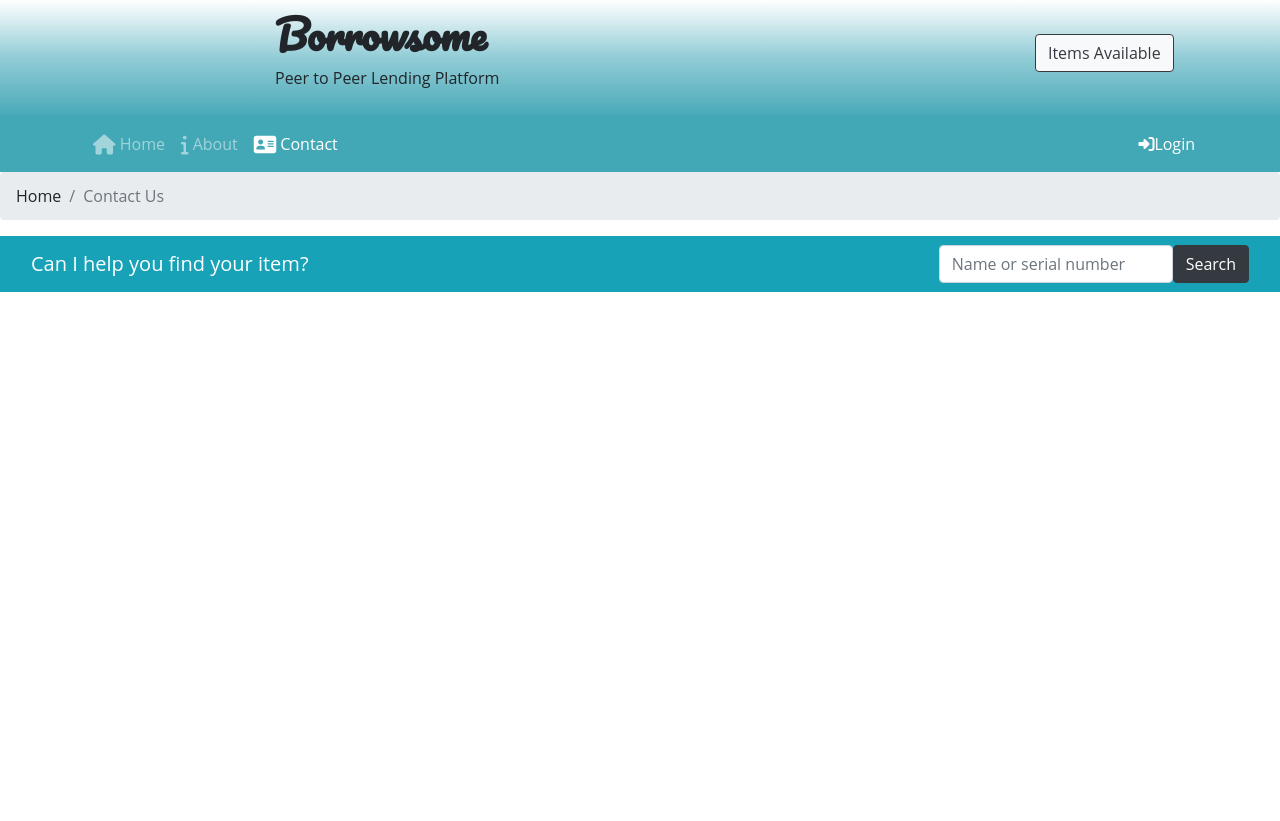
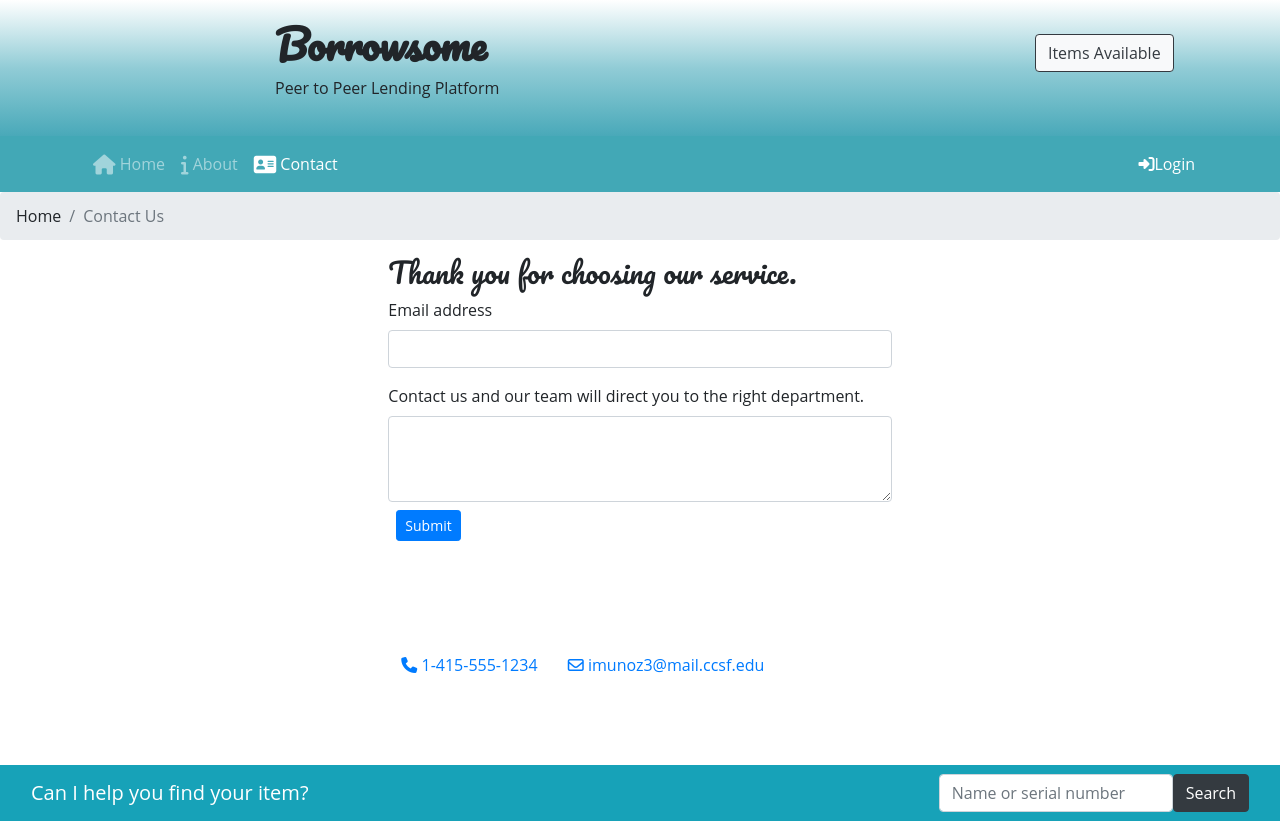
Before and after one commit to IsaacMunoz1490/borrowsome, a website: page contactus.html in a window 1280 px wide. Before the commit the page ends 800 px from the top, so only its background shows below. Drawn offline with nearby package versions, Linux system fonts and the light colour scheme.

Commit message:
Contact Us Page Update

```diff
--- a/contactus.html
+++ b/contactus.html
@@ -154,9 +154,31 @@
     </ol>
   </nav>
 <!-- Body of the Page -->
-
-
-
+<!-- Heading for sumbit form -->
+<div class="container-fluid col-sm-5">
+    <h3>
+        Thank you for choosing our service.
+    </h3>
+</div>
+<div class="container-fluid col-sm-5 ">
+    <div class="mb-3">
+        <label for="emailAdress" class="form-label">Email address</label>
+        <input type="email" class="form-control" id="emailInput" placeholder=" ">
+    </div>
+    <div class="mb-3">
+        <label for="comments" class="form-label">Contact us and our team will direct you to the right department.</label>
+        <textarea class="form-control" id="commentInput" rows="3"></textarea>
+        <input class="btn btn-primary btn-sm m-2" type="submit" value="Submit">
+    </div>
+</div>
+<div class="container-fluid col-sm-5">
+    <div class="row row-content align-items-center">
+        <div class="col">
+            <a role="button" class="btn btn-link" href="tel:4159604606"><i class="fa fa-phone"></i> 1-415-555-1234<br></a>
+            <a role="button" class="btn btn-link" href="mailto:imunoz3@mail.ccsf.edu"><i class="fa fa-envelope-o"></i> imunoz3@mail.ccsf.edu</a>
+        </div>
+    </div>
+</div>
 <!-- Footer -->
 <footer>
     <!-- This NavBar will find the item with either a itemName or a serialNum -->
--- a/css/stylessheet.css
+++ b/css/stylessheet.css
@@ -4,6 +4,7 @@ body {
 
 h1, h2, h3, h5 {
     font-family: "Pacifico", cursive;
+
 }
 .jumbotron {
     margin: 0px;
@@ -24,3 +25,13 @@ a , a:hover {
 .navbar {
     background-color: #42a8b6;
 }
+.col {
+    margin-top: 10px;
+    margin-bottom: 10px;
+}
+.header {
+    padding-left: 20px;
+}
+h5 {
+    color: linear-gradient( top, rgb(53, 108, 209), blue, black);
+}
```
Also changed, not shown: index.html (+2 -7 lines), 1 other file.
